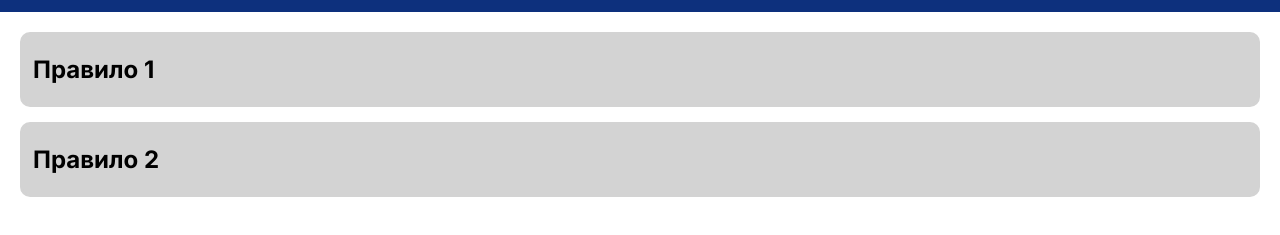
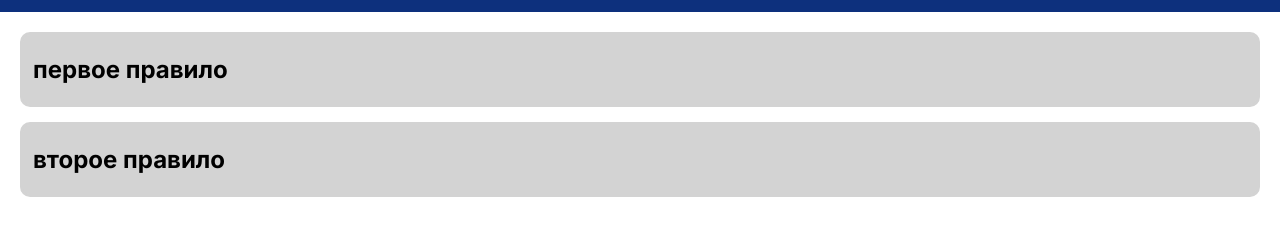
Before and after one commit to vickkct/grammarTestSite, a plain HTML site: page rules.html in a window 1280 px wide. Shown: the part 43-278 px from the top of the page. Drawn offline with Linux system fonts and the light colour scheme.

Commit message:
add name rules of json

```diff
--- a/rules.html
+++ b/rules.html
@@ -24,10 +24,10 @@
     </header>
     <main id="list-rules-block">
       <div class="rule-div">
-        <h2>Правило 1</h2>
+        <h2 class="rule-h2">Правило 1</h2>
       </div>
       <div class="rule-div">
-        <h2>Правило 2</h2>
+        <h2 class="rule-h2">Правило 2</h2>
       </div>
     </main>
     <main id="rule-block" class="hidden">
--- a/scriptPageRules.js
+++ b/scriptPageRules.js
@@ -1,15 +1,22 @@
 var dataRules;
 readTextFile(rulesJson, function(text){
     dataRules = JSON.parse(text);
-    console.log(dataRules);
+    updateHuleNames();
 });
 
 const ruleDivs = document.querySelectorAll(".rule-div")
+    const ruleHs = document.querySelectorAll(".rule-h2")
 
 ruleDivs.forEach( function(el){
     el.addEventListener('click', openRule);
 }
 )
+
+function updateHuleNames(){
+    for (let i = 0; i < ruleHs.length; i++) {
+        ruleHs[i].innerHTML = dataRules[i]["ruleName"];
+    }
+}
 
 const mainListRules = document.getElementById("list-rules-block")
 const mainRule = document.getElementById("rule-block")
```
